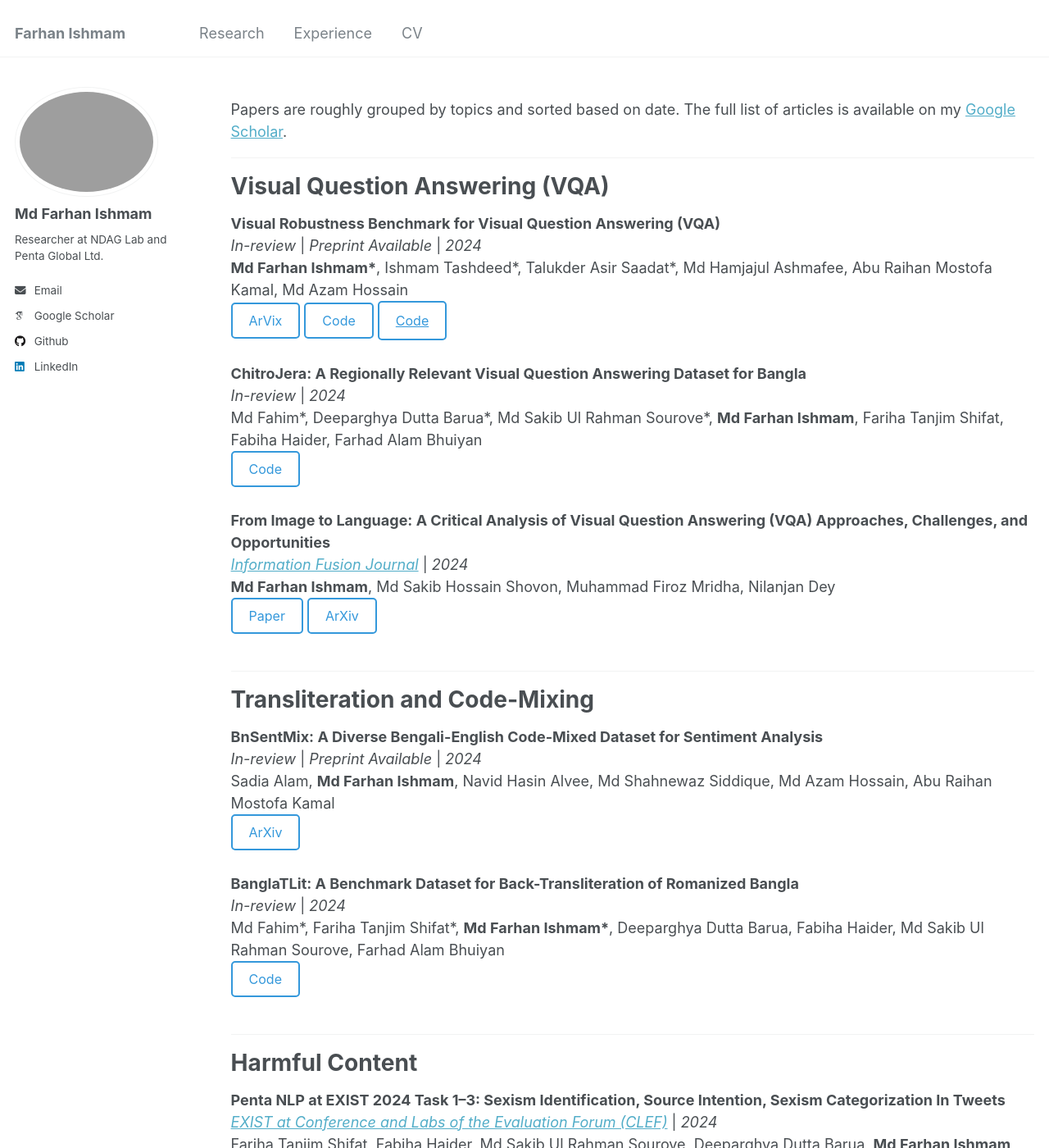
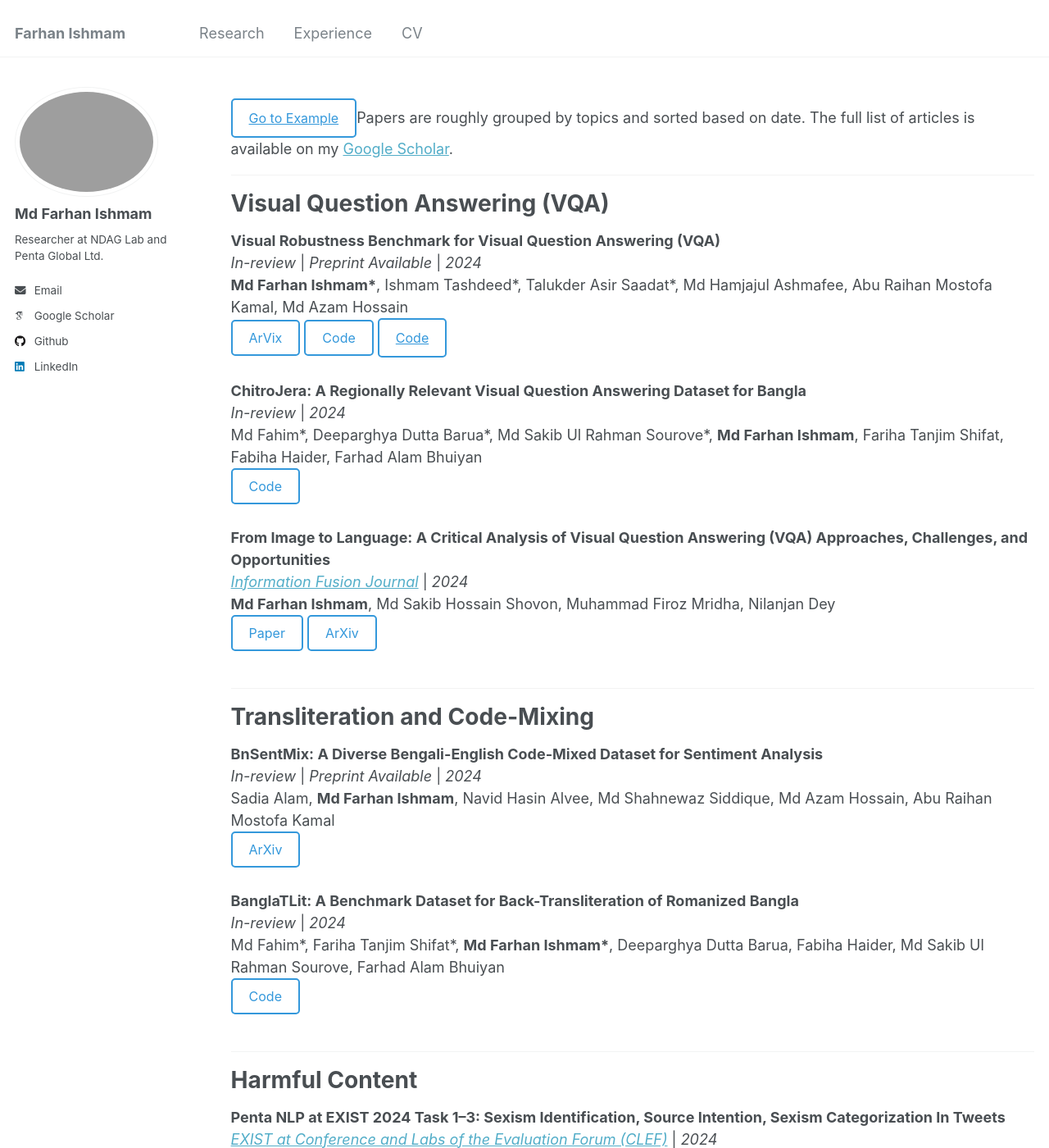
Before and after one commit to farhanishmam/farhanishmam.github.io, a Jekyll site: the page built from _pages/publications.html, in a window 1280 px wide and 1400 px high. Shown: the whole window at 82% size. Built offline with Jekyll 4.4.1, drawn with Linux system fonts in a browser that asks for light colours; some web fonts are replaced.

Commit message:
Update publications.html

```diff
--- a/_pages/publications.html
+++ b/_pages/publications.html
@@ -6,6 +6,34 @@ author_profile: true
 ---
 
 <html>
+<head>
+    <meta charset="UTF-8">
+    <meta name="viewport" content="width=device-width, initial-scale=1.0">
+    <title>Styled Button Link</title>
+    <style>
+        .button-link {
+            display: inline-block;     /* Makes the link behave like a button */
+            background-color: transparent; /* Background color of the button */
+            color: #3498db;              /* Text color */
+            padding: 10px 20px;        /* Padding for size */
+            text-align: center;        /* Centers the text */
+            text-decoration: none;     /* Removes the underline */
+            font-size: 16px;           /* Font size */
+            border-radius: 5px;        /* Rounded corners */
+            border: 2px solid #3498db;              /* No border */
+        }
+   .button-link:hover {
+            background-color: #3498db;
+            color: white;
+        }
+    </style>
+</head>
+<body>
+    <a href="https://www.example.com" class="button-link">
+        Go to Example
+    </a>
+</body>
+
 <head>
   <meta charset="UTF-8">
   <meta name="viewport" content="width=device-width, initial-scale=1.0">
@@ -45,6 +73,8 @@ author_profile: true
   </style>
 
 </head>
+
+
 Papers are roughly grouped by topics and sorted based on date.
 The full list of articles is available on my <a href="https://scholar.google.com/citations?user=VIEERisAAAAJ&hl=en">Google Scholar</a>. <br>
 <hr>
```
